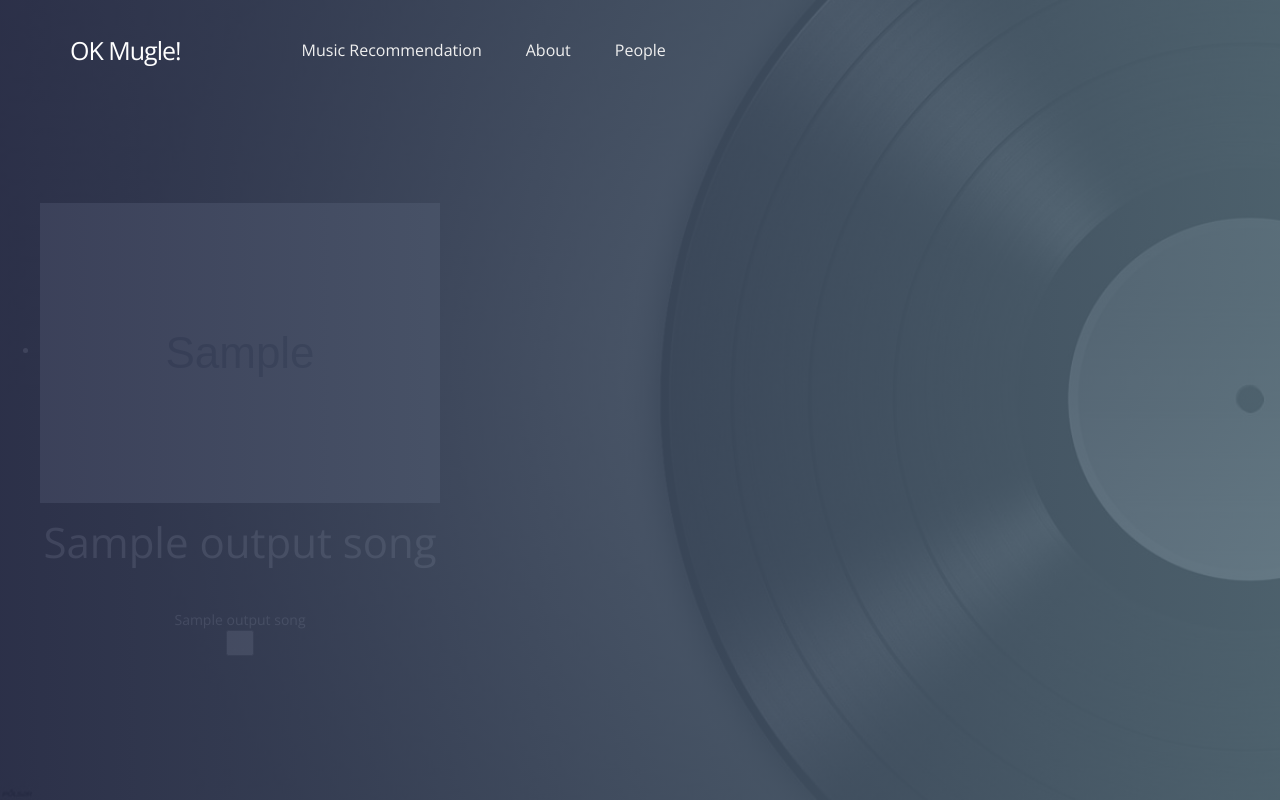
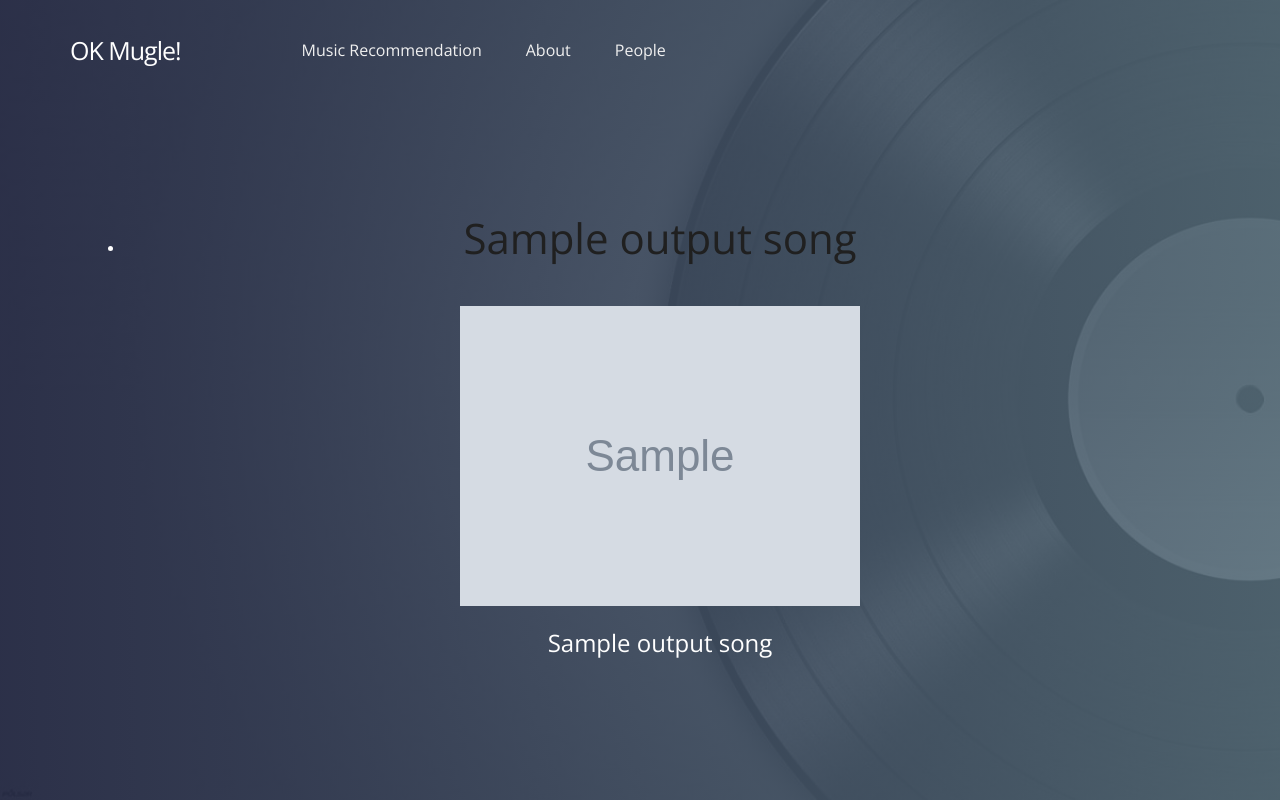
Before and after one commit to hanna56/Music_Web, a Flask app: template templates/result.html in a window 1280 px wide. Run offline with Flask 2, Linux system fonts and the light colour scheme; the template is opened without the code that fills it: most values are stand-ins (such as "Sample title", 1, 10 or a date in 2020); grey boxes marked "Sample" are stand-in pictures; parts of the project's set-up code (start-up, migrations or seed data) failed here and were passed over.

Commit message:
2022-01-03 result 수정

```diff
--- a/templates/result.html
+++ b/templates/result.html
@@ -59,22 +59,26 @@
      <!-- Music Recommendation -->
      <section id="music_recommendation" data-stellar-background-ratio="0.5">
          <div class="overlay"></div>
+         <div class="container">
          <ul class="section">
          {%for song_name, artist_name, melon_song_url, melon_song_img_url in output_song_list%}
-               <li class="playlist">
-                   <img src={{melon_song_img_url}} alt={{song_name}} class="album-cover" data-key="title" data-value="BLOOM*IZ">
+             <div class="col-md-12 col-sm-12">
+             <li class="playlist">
                    <div class="music-info">
-                       <h1 href={{melon_song_url}} class="title">{{ song_name }}</h1>
-                       <span class="artist">{{ artist_name }}</span>
+                       <h1 class="title"><a href={{melon_song_url}}>{{ song_name }}</a></h1>
+                       <img src={{melon_song_img_url}} alt={{song_name}} class="album-cover" data-key="title" data-value="BLOOM*IZ">
+                       <h3 class="artist">{{ artist_name }}</h3>
                    </div>
 
-                   <button type="button" class="like-button">
-                       <i class="far fa-heart"></i>
-                       <i class="fas fa-heart" sr-only="add or remove this music to Like list"></i>
-                   </button>
+<!--                   <button type="button" class="like-button">-->
+<!--                       <i class="far fa-heart"></i>-->
+<!--                       <i class="fas fa-heart" sr-only="add or remove this music to Like list"></i>-->
+<!--                   </button>-->
                </li>
+             </div>
          {% endfor %}
          </ul>
+         </div>
      </section>
 
 </body>
```
Also changed, not shown: README.md.
